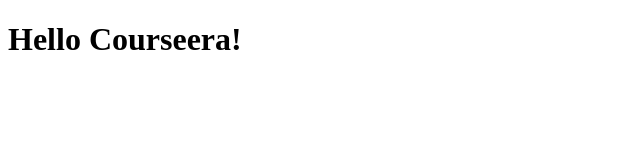
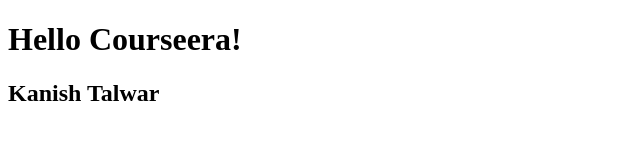
Before and after one commit to kanishtalwar/courseera-test1, a plain HTML site: page Site/index.html in a window 1280 px wide. Shown: the whole page, without its empty margins (0-640 px from the left). Drawn offline with Linux system fonts and the light colour scheme.

Commit message:
Small addition

```diff
--- a/Site/index.html
+++ b/Site/index.html
@@ -5,5 +5,6 @@
 </head>
 <body>
 <h1>Hello Courseera!</h1>
+<h2>Kanish Talwar</h2>
 </body>
 </html>
```
